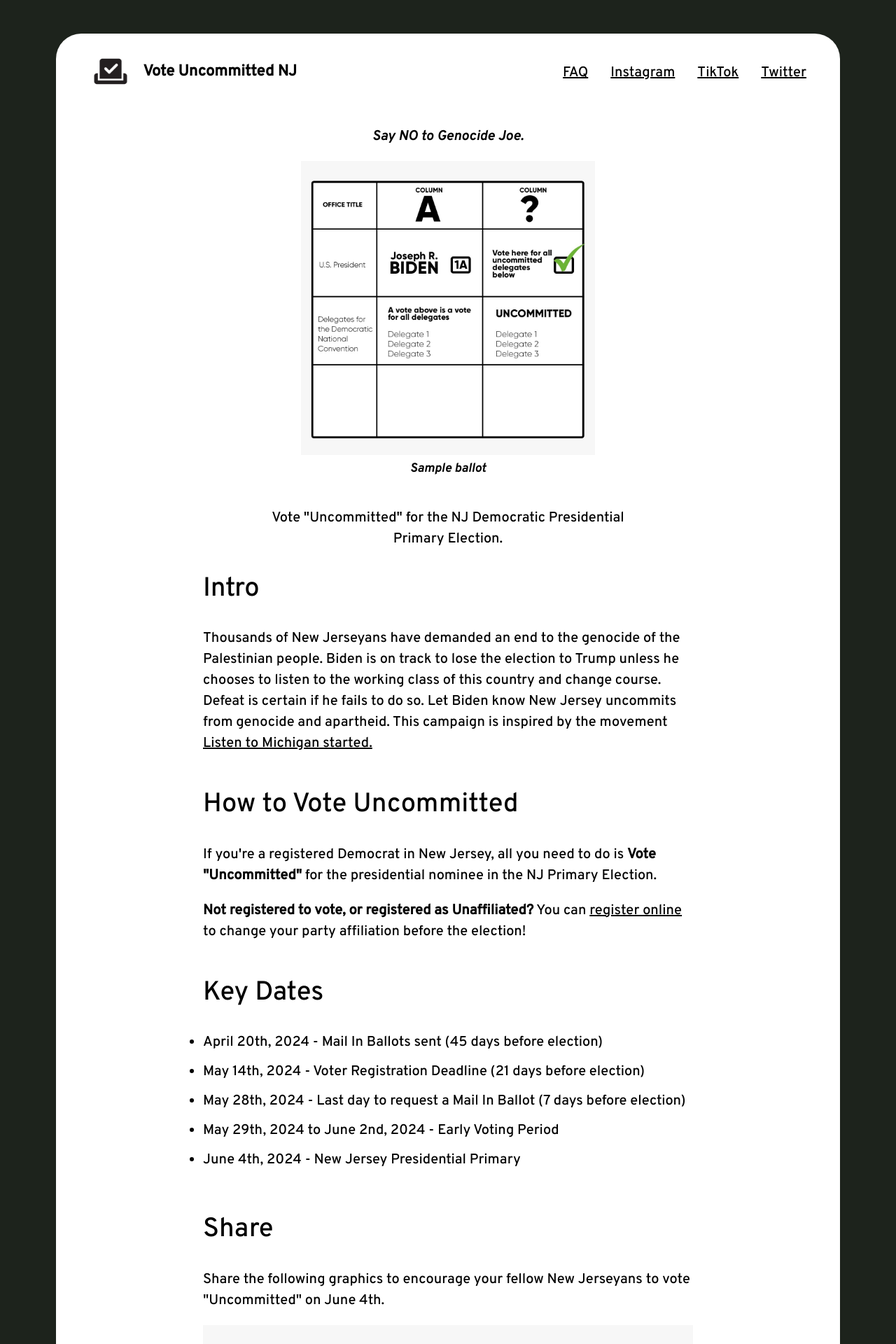
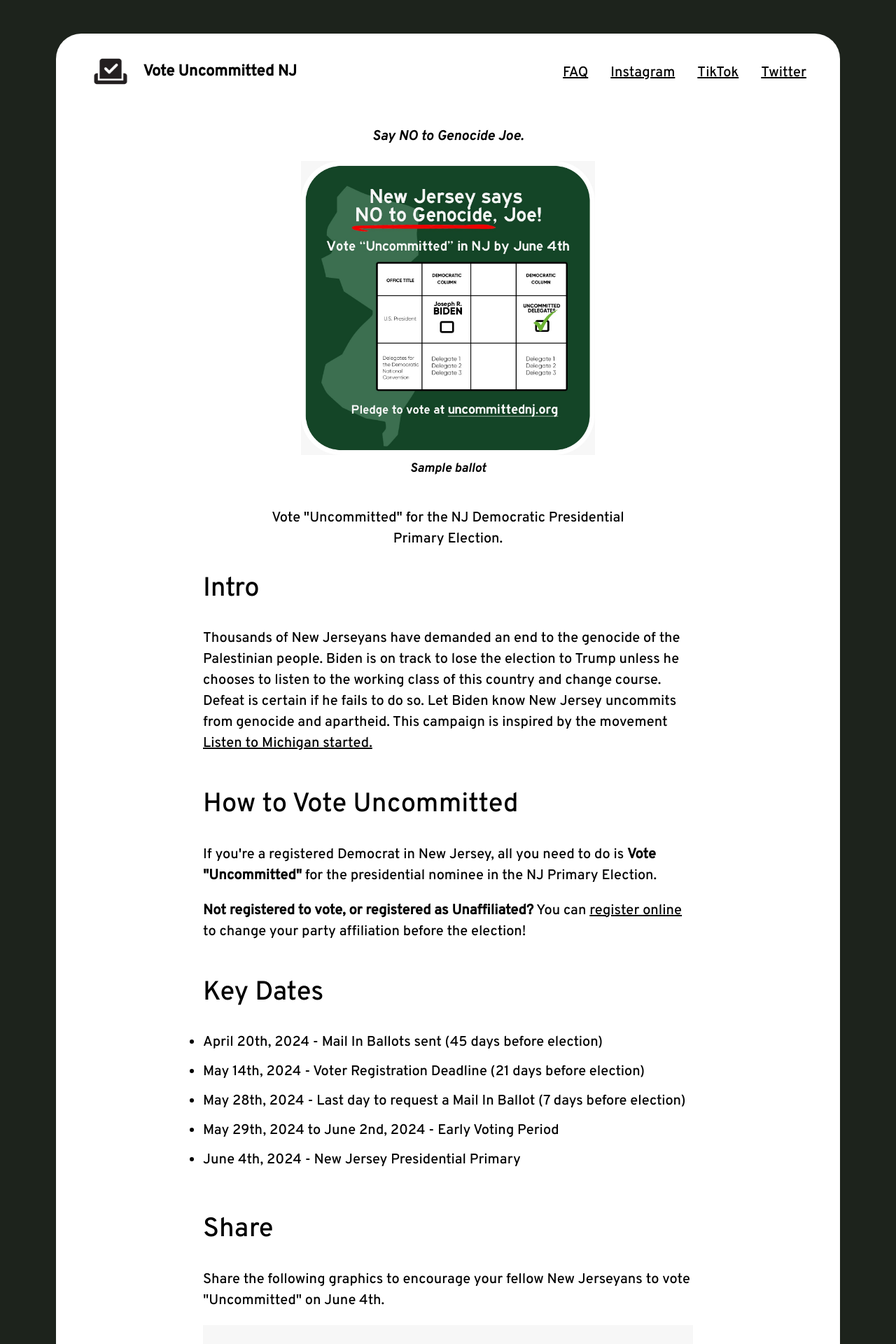
Before and after one commit to dsa-ntc/uncommittednj.org, a Jekyll site: the page built from index.html, in a window 1280 px wide. Shown: the top 1920 px of the page at 70% size. Built offline with Jekyll 4.4.1, drawn with Linux system fonts in a browser that asks for light colours.

Commit message:
Update index.html

```diff
--- a/index.html
+++ b/index.html
@@ -8,7 +8,7 @@ image: /assets/vote-uncommitted.jpg
     <p><em>Say <strong>NO</strong> to Genocide Joe.</em></p>
 
     <figure>
-      <img style="width: 420px;" src="/assets/sample-ballot.png" alt="Sample
+      <img style="width: 420px;" src="assets/Uncommitted Ballot.jpeg" alt="Sample
 ballot that says President of the United States, Choose One, Joseph R Biden
 under Column A, and 'Uncommitted' written with an arrow pointing toward it.">
       <figcaption><em>Sample ballot</em></figcaption>
```
